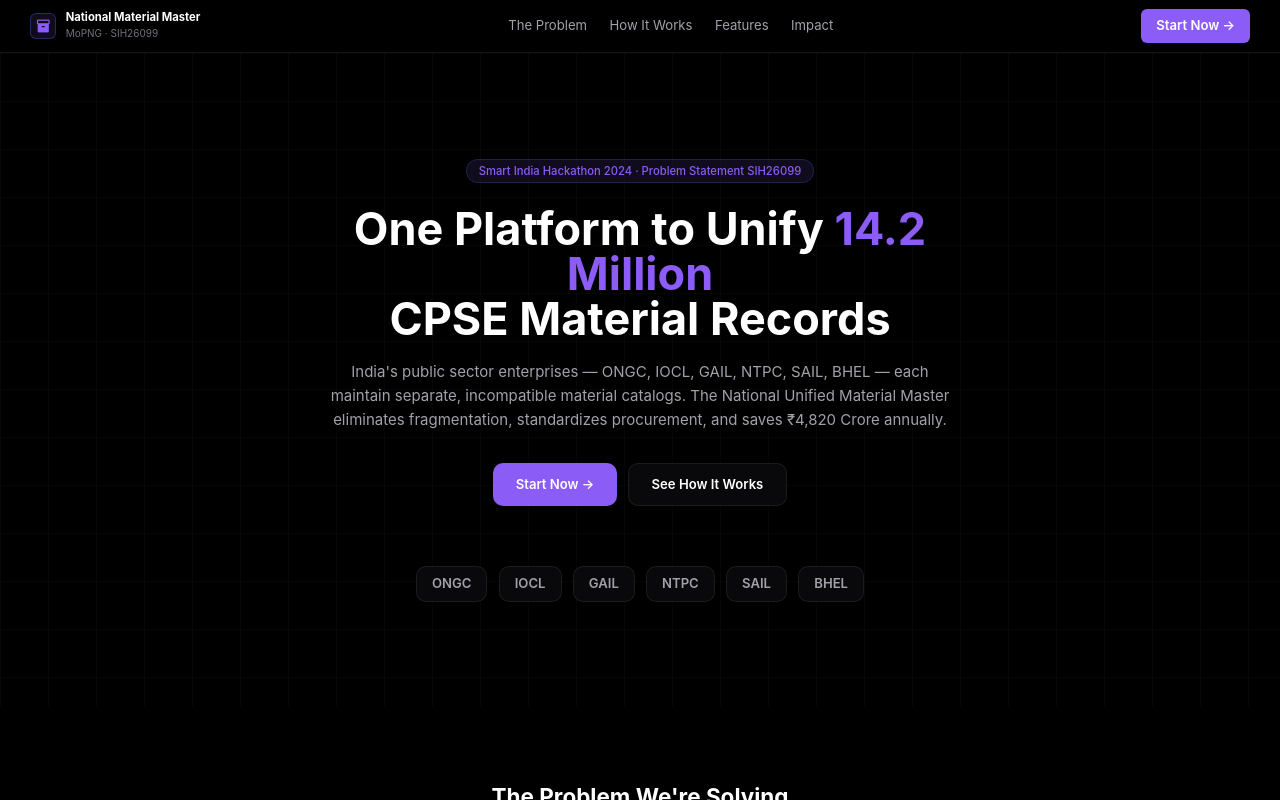
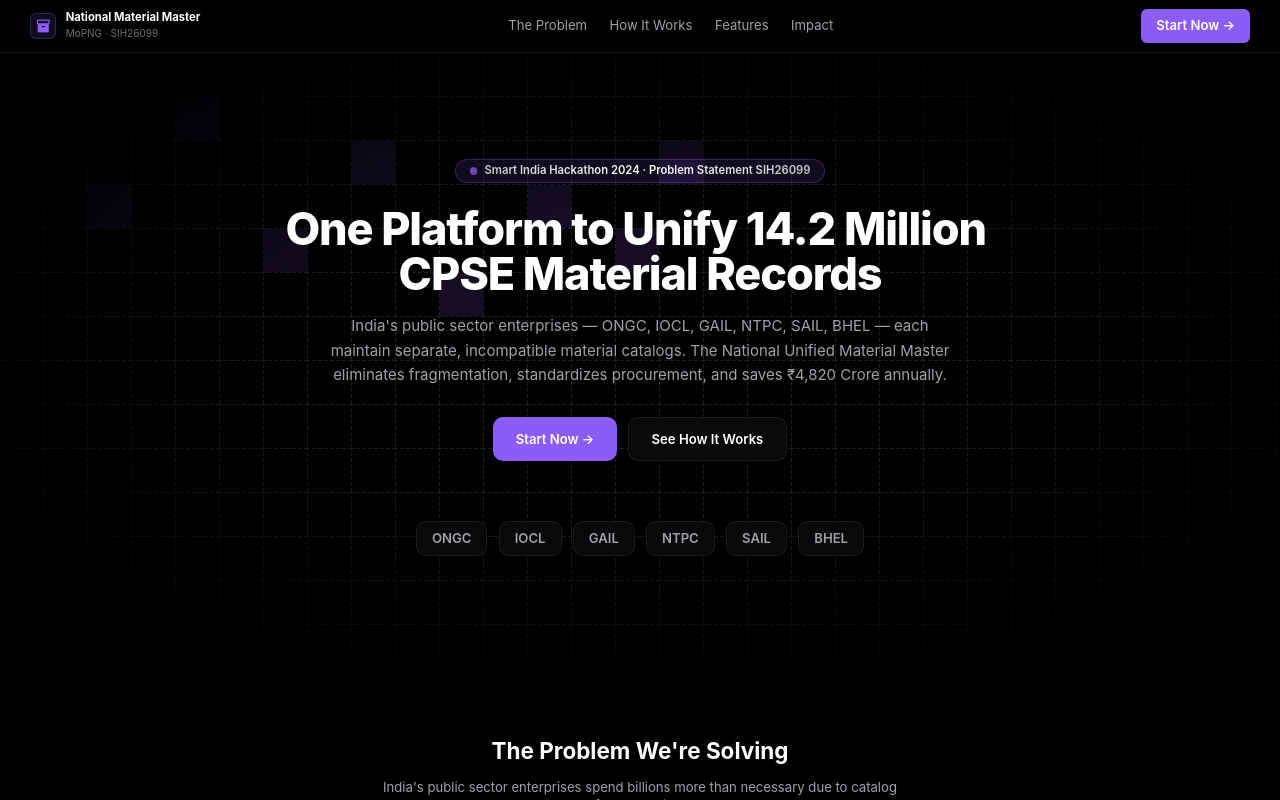
Before and after one commit to Ksomani56/Material-Management, a React (Vite) app: page / in a window 1280 px wide. Built offline with nearby package versions, Linux system fonts and the light colour scheme.

Commit message:
feat: implement main application shell and analytics dashboard with KPI metrics and procurement visualizations

```diff
--- /dev/null
+++ b/src/components/core/animated-number.tsx
@@ -0,0 +1,76 @@
+import React, { useEffect, useState, useRef } from 'react';
+
+export interface AnimatedNumberProps {
+  value: number;
+  duration?: number; // duration in ms, default 1500
+  decimals?: number; // number of decimal places
+  prefix?: string;
+  suffix?: string;
+  className?: string;
+  formatValue?: (val: number) => string;
+}
+
+export const AnimatedNumber: React.FC<AnimatedNumberProps> = ({
+  value,
+  duration = 1500,
+  decimals = 0,
+  prefix = '',
+  suffix = '',
+  className = '',
+  formatValue,
+}) => {
+  const [displayValue, setDisplayValue] = useState<number>(0);
+  const startValueRef = useRef<number>(0);
+  const startTimeRef = useRef<number | null>(null);
+  const rafRef = useRef<number | null>(null);
+
+  useEffect(() => {
+    startValueRef.current = displayValue;
+    startTimeRef.current = null;
+
+    const easeOutExpo = (x: number): number => {
+      return x === 1 ? 1 : 1 - Math.pow(2, -10 * x);
+    };
+
+    const animate = (timestamp: number) => {
+      if (startTimeRef.current === null) {
+        startTimeRef.current = timestamp;
+      }
+
+      const elapsed = timestamp - startTimeRef.current;
+      const progress = Math.min(elapsed / duration, 1);
+      const easedProgress = easeOutExpo(progress);
+
+      const current = startValueRef.current + (value - startValueRef.current) * easedProgress;
+      setDisplayValue(current);
+
+      if (progress < 1) {
+        rafRef.current = requestAnimationFrame(animate);
+      } else {
+        setDisplayValue(value);
+      }
+    };
+
+    rafRef.current = requestAnimationFrame(animate);
+
+    return () => {
+      if (rafRef.current !== null) {
+        cancelAnimationFrame(rafRef.current);
+      }
+    };
+  }, [value, duration]);
+
+  const formatted = formatValue
+    ? formatValue(displayValue)
+    : decimals > 0
+    ? displayValue.toFixed(decimals)
+    : Math.round(displayValue).toLocaleString();
+
+  return (
+    <span className={`inline-block tabular-nums ${className}`}>
+      {prefix}
+      {formatted}
+      {suffix}
+    </span>
+  );
+};
--- /dev/null
+++ b/src/components/core/grid-pattern.tsx
@@ -0,0 +1,66 @@
+import React, { useId } from 'react';
+
+export interface GridPatternProps {
+  width?: number;
+  height?: number;
+  x?: number;
+  y?: number;
+  squares?: Array<[x: number, y: number]>;
+  strokeDasharray?: string;
+  className?: string;
+  [key: string]: any;
+}
+
+export const GridPattern: React.FC<GridPatternProps> = ({
+  width = 48,
+  height = 48,
+  x = -1,
+  y = -1,
+  strokeDasharray = '4 2',
+  squares,
+  className = '',
+  ...props
+}) => {
+  const id = useId();
+
+  return (
+    <svg
+      aria-hidden="true"
+      className={`pointer-events-none absolute inset-0 h-full w-full stroke-white/[0.12] fill-transparent ${className}`}
+      {...props}
+    >
+      <defs>
+        <pattern
+          id={id}
+          width={width}
+          height={height}
+          patternUnits="userSpaceOnUse"
+          x={x}
+          y={y}
+        >
+          <path
+            d={`M.5 ${height}V.5H${width}`}
+            fill="none"
+            strokeDasharray={strokeDasharray}
+          />
+        </pattern>
+      </defs>
+      <rect width="100%" height="100%" strokeWidth={0} fill={`url(#${id})`} />
+      {squares && (
+        <svg x={x} y={y} className="overflow-visible">
+          {squares.map(([sqX, sqY], index) => (
+            <rect
+              strokeWidth="0"
+              key={`${sqX}-${sqY}-${index}`}
+              width={width - 1}
+              height={height - 1}
+              x={sqX * width + 1}
+              y={sqY * height + 1}
+              className="fill-violet-500/[0.14]"
+            />
+          ))}
+        </svg>
+      )}
+    </svg>
+  );
+};
--- /dev/null
+++ b/src/components/core/text-effect.tsx
@@ -0,0 +1,63 @@
+import React, { useEffect, useState } from 'react';
+
+export interface TextEffectProps {
+  children: string;
+  per?: 'char' | 'word';
+  preset?: 'fade' | 'slide' | 'blur';
+  className?: string;
+  delay?: number; // initial delay in ms
+  stagger?: number; // delay per token in ms
+}
+
+export const TextEffect: React.FC<TextEffectProps> = ({
+  children,
+  per = 'char',
+  preset = 'fade',
+  className = '',
+  delay = 50,
+  stagger = 20,
+}) => {
+  const [mounted, setMounted] = useState(false);
+
+  useEffect(() => {
+    const timer = setTimeout(() => setMounted(true), delay);
+    return () => clearTimeout(timer);
+  }, [delay]);
+
+  if (typeof children !== 'string') {
+    return <span className={className}>{children}</span>;
+  }
+
+  const tokens = per === 'char' ? Array.from(children) : children.split(' ');
+
+  return (
+    <span className={`inline-block ${className}`} aria-label={children}>
+      {tokens.map((token, index) => {
+        const isSpace = token === ' ';
+        const tokenDelay = `${(index * stagger) / 1000}s`;
+
+        return (
+          <span
+            key={index}
+            className="inline-block transition-all duration-300 ease-out"
+            style={{
+              opacity: mounted ? 1 : 0,
+              transform: mounted
+                ? 'translateY(0)'
+                : preset === 'slide'
+                ? 'translateY(8px)'
+                : preset === 'blur'
+                ? 'translateY(4px) scale(0.98)'
+                : 'translateY(3px)',
+              filter: preset === 'blur' ? (mounted ? 'blur(0px)' : 'blur(4px)') : undefined,
+              transitionDelay: tokenDelay,
+            }}
+          >
+            {isSpace ? '\u00A0' : token}
+            {per === 'word' && index < tokens.length - 1 ? '\u00A0' : ''}
+          </span>
+        );
+      })}
+    </span>
+  );
+};
--- /dev/null
+++ b/src/components/core/text-shimmer.tsx
@@ -0,0 +1,28 @@
+import React from 'react';
+
+export interface TextShimmerProps {
+  children: React.ReactNode;
+  as?: React.ElementType;
+  className?: string;
+  duration?: number; // duration in seconds, default 2
+}
+
+export const TextShimmer: React.FC<TextShimmerProps> = ({
+  children,
+  as: Component = 'span',
+  className = '',
+  duration = 2,
+}) => {
+  return (
+    <Component
+      className={`inline-block bg-[length:250%_100%] bg-clip-text text-transparent ${className}`}
+      style={{
+        backgroundImage:
+          'linear-gradient(90deg, rgba(255, 255, 255, 0.4) 0%, rgba(255, 255, 255, 1) 50%, rgba(255, 255, 255, 0.4) 100%)',
+        animation: `textShimmer ${duration}s infinite linear`,
+      }}
+    >
+      {children}
+    </Component>
+  );
+};
--- a/src/components/screens/LandingPage.tsx
+++ b/src/components/screens/LandingPage.tsx
@@ -1,22 +1,9 @@
 import React, { useEffect, useRef, useState } from 'react';
 import { useApp } from '../../context/AppContext';
-
-/* ── Animated counter hook ── */
-function useCounter(target: number, duration = 1800, active = false) {
-  const [value, setValue] = useState(0);
-  useEffect(() => {
-    if (!active) return;
-    let start = 0;
-    const step = target / (duration / 16);
-    const timer = setInterval(() => {
-      start = Math.min(start + step, target);
-      setValue(Math.floor(start));
-      if (start >= target) clearInterval(timer);
-    }, 16);
-    return () => clearInterval(timer);
-  }, [target, duration, active]);
-  return value;
-}
+import { AnimatedNumber } from '../core/animated-number';
+import { TextEffect } from '../core/text-effect';
+import { TextShimmer } from '../core/text-shimmer';
+import { GridPattern } from '../core/grid-pattern';
 
 /* ── Intersection observer for scroll-triggered animations ── */
 function useInView(threshold = 0.3) {
@@ -37,14 +24,17 @@
   prefix?: string; suffix?: string; target: number; label: string; sublabel: string;
 }) {
   const { ref, inView } = useInView();
-  const value = useCounter(target, 2000, inView);
   return (
     <div ref={ref} className="text-center px-8 py-6">
-      <div className="text-3xl font-bold mb-1" style={{ color: 'var(--blue)' }}>
-        {prefix}{inView ? value.toLocaleString() : '0'}{suffix}
+      <div className="text-3xl font-extrabold mb-1" style={{ color: '#8b5cf6' }}>
+        {inView ? (
+          <AnimatedNumber value={target} duration={1800} prefix={prefix} suffix={suffix} />
+        ) : (
+          `${prefix}0${suffix}`
+        )}
       </div>
-      <div className="text-sm font-semibold mb-0.5" style={{ color: 'var(--text-primary)' }}>{label}</div>
-      <div className="text-xs" style={{ color: 'var(--text-secondary)' }}>{sublabel}</div>
+      <div className="text-sm font-semibold mb-0.5 text-white">{label}</div>
+      <div className="text-xs text-[#a1a1aa]">{sublabel}</div>
     </div>
   );
 }
@@ -155,36 +145,45 @@
 
       {/* ── HERO ── */}
       <section className="relative flex flex-col items-center text-center py-28 px-6 overflow-hidden">
-        {/* Background grid */}
-        <div
-          className="absolute inset-0 pointer-events-none"
-          style={{
-            backgroundImage: `
-              linear-gradient(var(--border-subtle) 1px, transparent 1px),
-              linear-gradient(90deg, var(--border-subtle) 1px, transparent 1px)
-            `,
-            backgroundSize: '48px 48px',
-            opacity: 0.6,
-          }}
+        {/* Modern Vector Background Grid Pattern with Violet Highlights */}
+        <GridPattern
+          width={44}
+          height={44}
+          strokeDasharray="4 2"
+          squares={[
+            [4, 1],
+            [2, 3],
+            [8, 2],
+            [12, 3],
+            [15, 2],
+            [6, 4],
+            [10, 5],
+            [14, 4],
+          ]}
+          className="[mask-image:radial-gradient(ellipse_at_center,white_35%,transparent_85%)]"
         />
-        {/* Clean background without blue cast */}
 
         <div className="relative z-10 max-w-3xl animate-slide-in-up">
-          <span
-            className="inline-block px-3 py-1 rounded-full text-xs font-medium mb-6"
-            style={{ background: 'var(--blue-dim)', color: 'var(--blue)', border: '1px solid rgba(59,130,246,0.2)' }}
+          <div
+            className="inline-flex items-center gap-2 px-3.5 py-1 rounded-full text-xs font-medium mb-6"
+            style={{
+              background: 'rgba(139, 92, 246, 0.12)',
+              border: '1px solid rgba(139, 92, 246, 0.3)',
+            }}
           >
-            Smart India Hackathon 2024 · Problem Statement SIH26099
-          </span>
+            <span className="w-2 h-2 rounded-full animate-pulse" style={{ background: '#8b5cf6' }} />
+            <TextShimmer duration={2.2} className="font-semibold text-xs">
+              Smart India Hackathon 2024 · Problem Statement SIH26099
+            </TextShimmer>
+          </div>
 
-          <h1 className="text-4xl md:text-5xl font-bold leading-tight mb-5" style={{ color: 'var(--text-primary)' }}>
-            One Platform to Unify{' '}
-            <span style={{ color: 'var(--blue)' }}>14.2 Million</span>
-            <br />
-            CPSE Material Records
+          <h1 className="text-4xl md:text-5xl font-extrabold leading-tight mb-5 text-white tracking-tight">
+            <TextEffect per="word" preset="fade">
+              One Platform to Unify 14.2 Million CPSE Material Records
+            </TextEffect>
           </h1>
 
-          <p className="text-base leading-relaxed mb-8 max-w-2xl mx-auto" style={{ color: 'var(--text-secondary)' }}>
+          <p className="text-base leading-relaxed mb-8 max-w-2xl mx-auto text-[#a1a1aa]">
             India's public sector enterprises — ONGC, IOCL, GAIL, NTPC, SAIL, BHEL — each maintain separate,
             incompatible material catalogs. The National Unified Material Master eliminates fragmentation,
             standardizes procurement, and saves ₹4,820 Crore annually.
@@ -193,8 +192,8 @@
           <div className="flex flex-col sm:flex-row gap-3 justify-center">
             <button
               onClick={() => setActiveScreen('dashboard')}
-              className="px-6 py-3 rounded-lg text-sm font-semibold hover:brightness-110 transition-all"
-              style={{ background: 'var(--blue)', color: '#fff' }}
+              className="px-6 py-3 rounded-lg text-sm font-semibold hover:brightness-110 transition-all text-white shadow-lg"
+              style={{ background: '#8b5cf6' }}
             >
               Start Now →
             </button>
--- a/src/index.css
+++ b/src/index.css
@@ -174,3 +174,13 @@
 .animate-slide-in-right {
   animation: slideInRight 220ms cubic-bezier(0.16, 1, 0.3, 1) forwards;
 }
+
+/* Text Shimmer Animation */
+@keyframes textShimmer {
+  0% {
+    background-position: 100% 50%;
+  }
+  100% {
+    background-position: 0% 50%;
+  }
+}
```
Also changed, not shown: src/App.tsx (+11 -2 lines), src/components/screens/AnalyticsScreen.tsx (+10 -6 lines), src/components/screens/OverviewScreen.tsx (+17 -10 lines).
